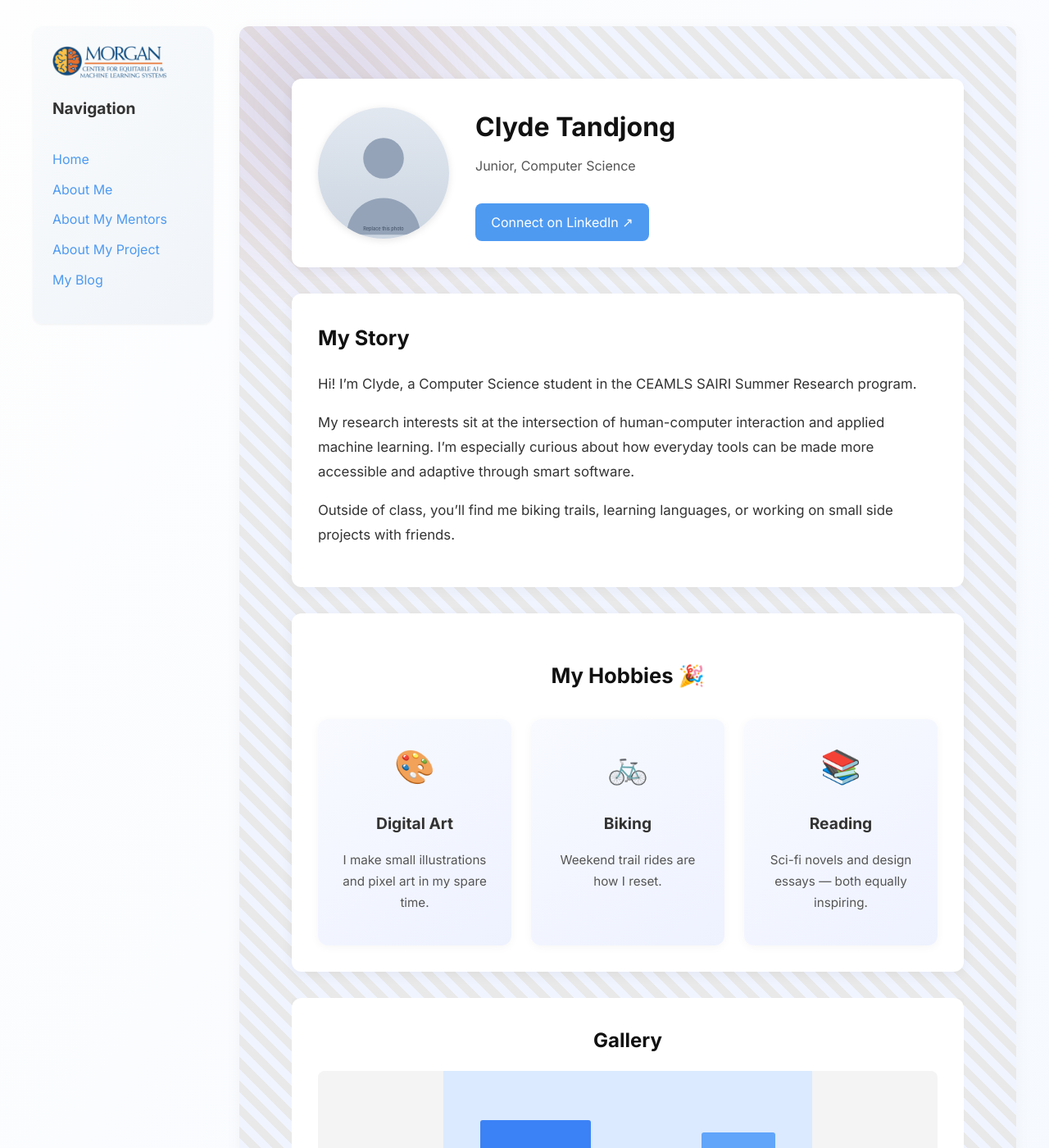
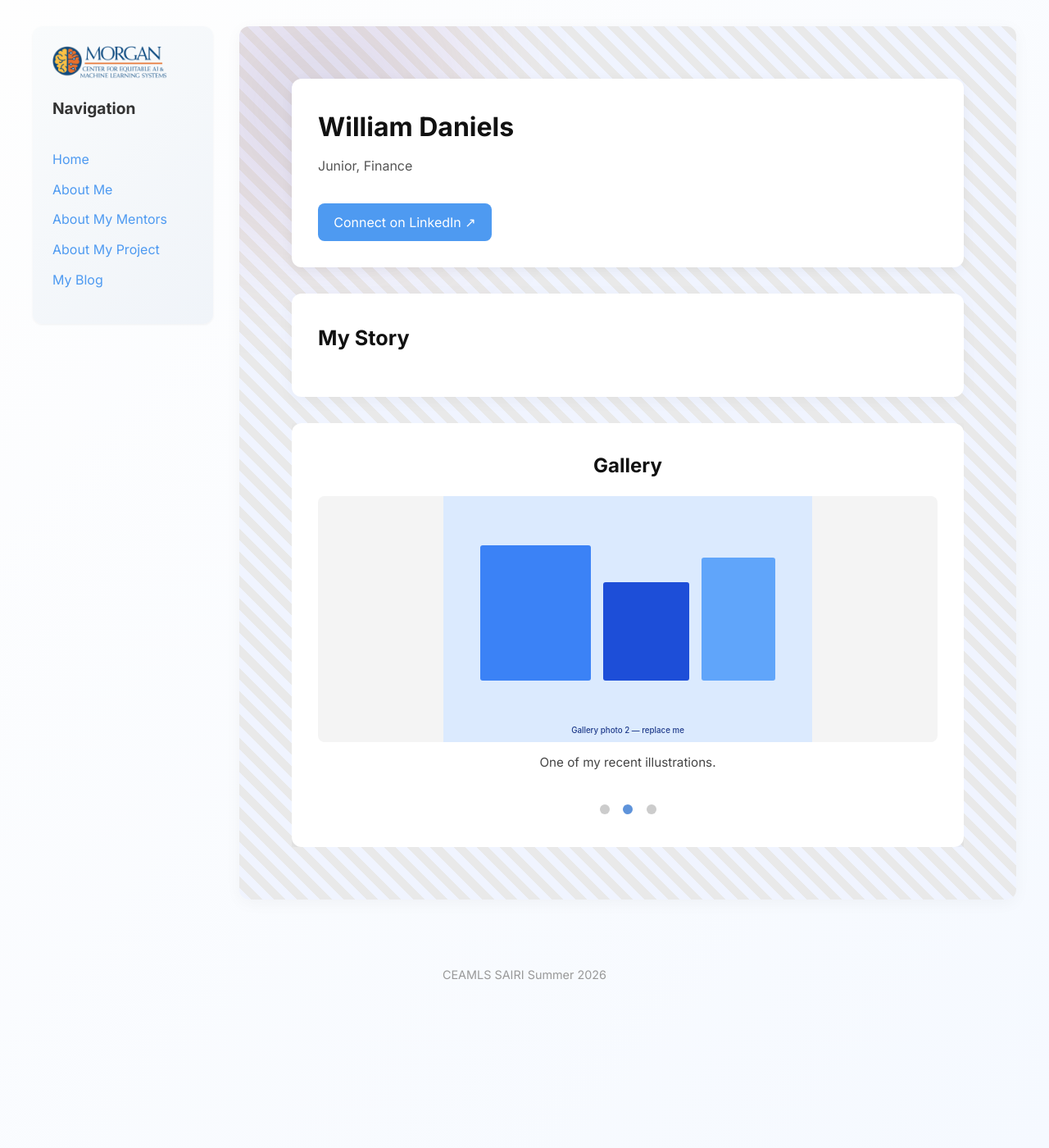
Before and after one commit to willddaniels06-dev/willddaniels06-dev.github.io, a Jekyll site: the page built from pages/about-me.md, in a window 1280 px wide and 1400 px high. Shown: the whole window at 82% size. Built offline with Jekyll 4.4.1, drawn with Linux system fonts in a browser that asks for light colours.

Commit message:
Revise About Me section with new details
Updated personal information and bio for the About Me page.

```diff
--- a/pages/about-me.md
+++ b/pages/about-me.md
@@ -4,30 +4,15 @@ title: About Me
 permalink: /about-me.html
 
 about:
-  name: Clyde Tandjong
-  role: Junior, Computer Science
-  image: /assets/images/profile.svg
-  linkedin: https://www.linkedin.com/in/example
+  name: William Daniels
+  role: Junior, Finance
+  image:
+  linkedin: https://www.linkedin.com/in/william-daniels-a4057b399/
   bio: |
-    Hi! I'm Clyde, a Computer Science student in the CEAMLS SAIRI Summer Research program.
 
-    My research interests sit at the intersection of human-computer interaction and applied
-    machine learning. I'm especially curious about how everyday tools can be made more
-    accessible and adaptive through smart software.
-
-    Outside of class, you'll find me biking trails, learning languages, or working on small
-    side projects with friends.
 
   hobbies:
-    - icon: 🎨
-      title: Digital Art
-      description: I make small illustrations and pixel art in my spare time.
-    - icon: 🚲
-      title: Biking
-      description: Weekend trail rides are how I reset.
-    - icon: 📚
-      title: Reading
-      description: Sci-fi novels and design essays — both equally inspiring.
+
 
   gallery:
     - image: /assets/images/gallery-1.svg
```
